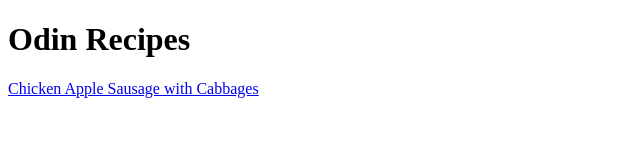
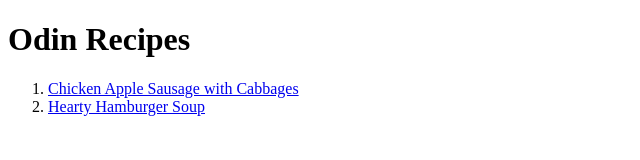
Before and after one commit to MarcusCalgar/odin-recipes, a plain HTML site: page index.html in a window 1280 px wide. Shown: the whole page, without its empty margins (0-640 px from the left). Drawn offline with Linux system fonts and the light colour scheme.

Commit message:
Create second recipe and add image

```diff
--- a/index.html
+++ b/index.html
@@ -9,6 +9,10 @@
 </head>
 <body>
     <h1>Odin Recipes</h1>
-    <a href="recipes/chicken-apple-sausage.html">Chicken Apple Sausage with Cabbages</a>
+    <ol>
+        <li><a href="recipes/chicken-apple-sausage.html">Chicken Apple Sausage with Cabbages</a></li>
+        <li><a href="recipes/hearty-hamburger-soup.html">Hearty Hamburger Soup</a></li>
+    </ol>
+
 </body>
 </html>
```
Also changed, not shown: recipes/hearty-hamburger-soup.html (added, +14 -0 lines), images/hearty-hamburger-soup.jpeg (added).
